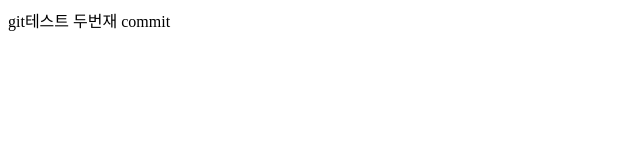
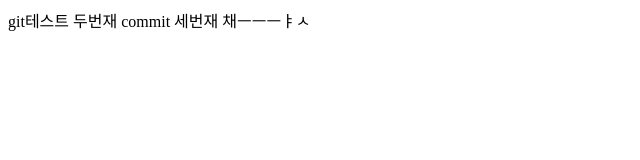
Before and after one commit to JungSeungYeon/gitTest2, a plain HTML site: page index.html in a window 1280 px wide. Shown: the whole page, without its empty margins (0-640 px from the left). Drawn offline with Linux system fonts and the light colour scheme.

Commit message:
third commit

```diff
--- a/index.html
+++ b/index.html
@@ -7,5 +7,6 @@
 <body>
 	git테스트
 	두번재 commit
+	세번재 채ㅡㅡㅡㅑㅅ
 </body>
 </html>
```
